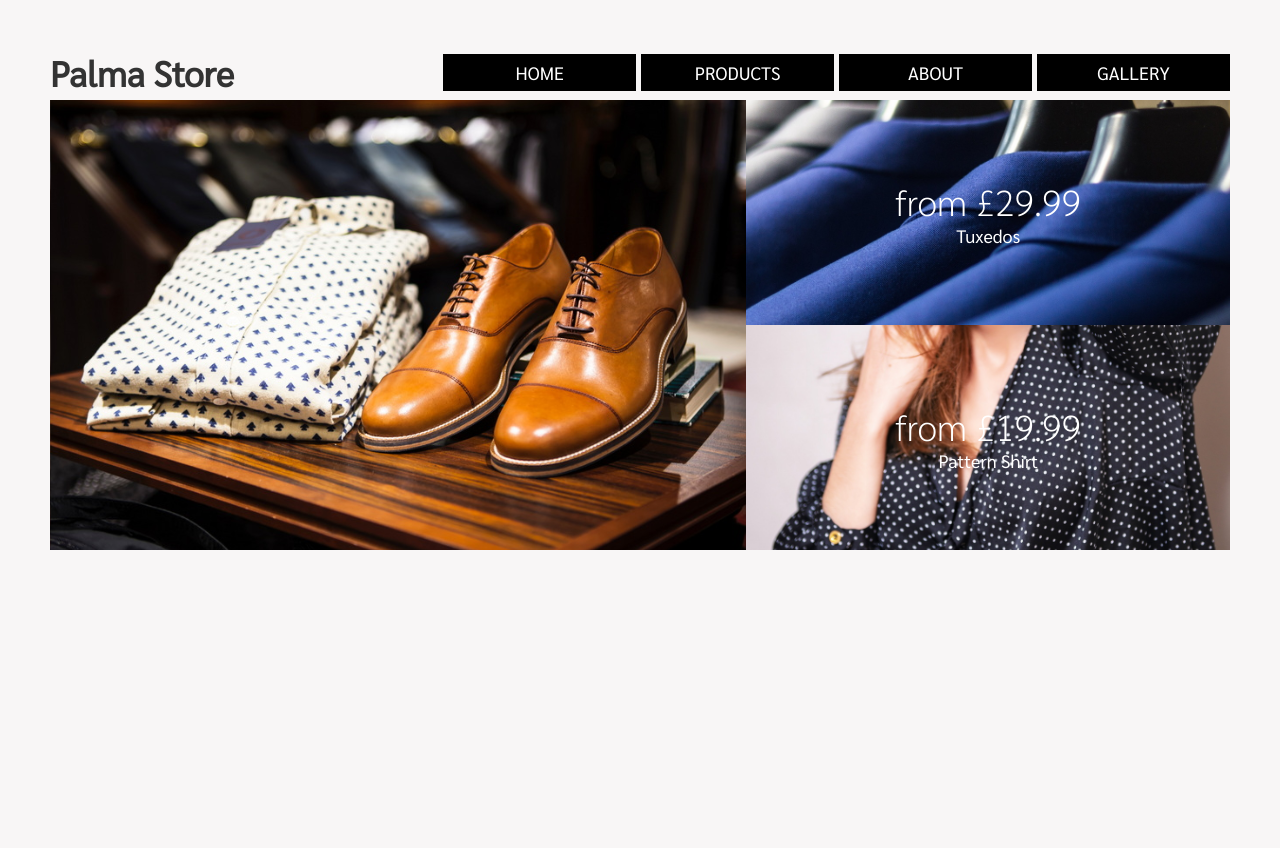
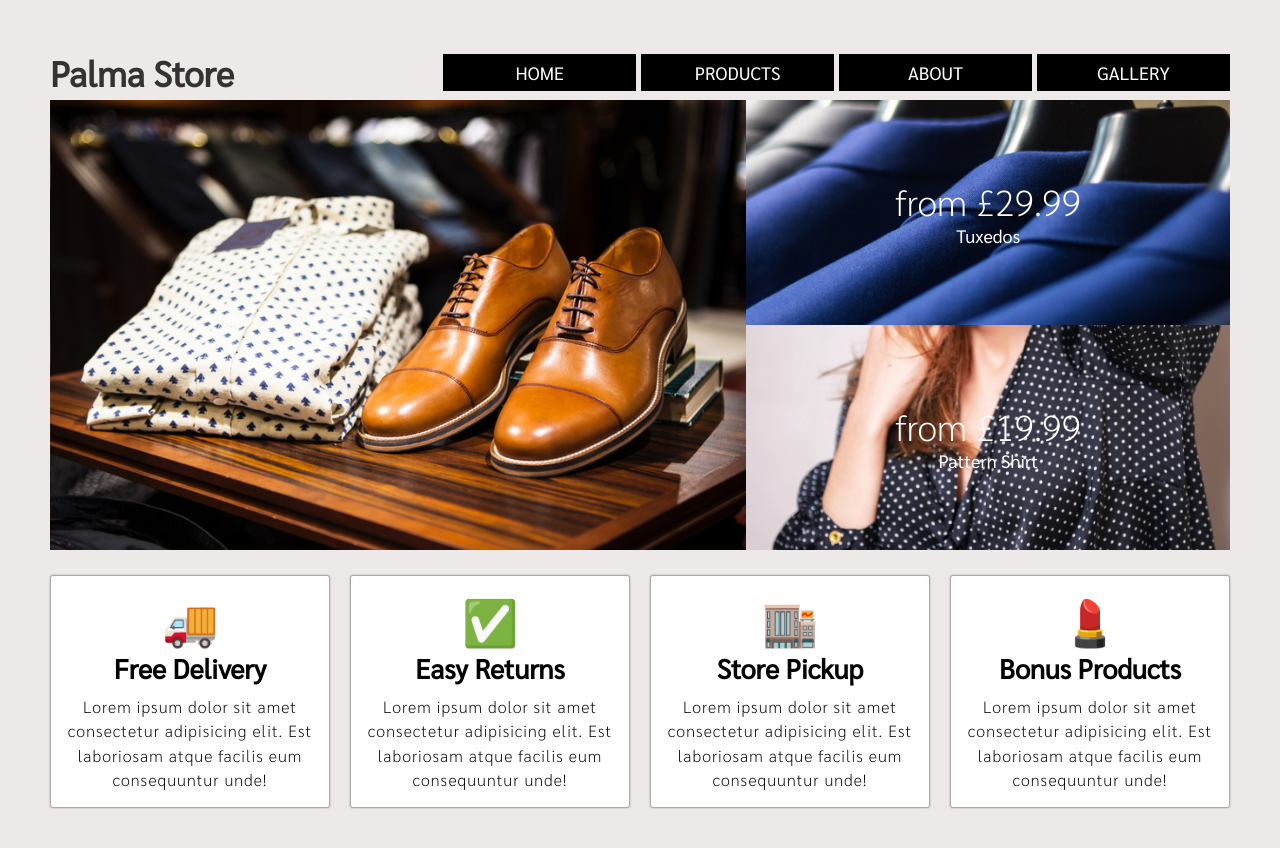
Before and after one commit to revcatnat/gridResponsiveWebsite, a plain HTML site: page index.html in a window 1280 px wide. Before the commit the page ends 800 px from the top, so only its background shows below. Drawn offline with Linux system fonts and the light colour scheme.

Commit message:
'servicesAdded'

```diff
--- a/index.html
+++ b/index.html
@@ -44,7 +44,39 @@
 					<li><a href="">Gallery</a></li>
 				</ul>
 			</nav>
-
+			<section class="services">
+				<div class="service">
+					<div class="icon">🚚</div>
+					<h3>Free Delivery</h3>
+					<p>
+						Lorem ipsum dolor sit amet consectetur adipisicing elit. Est
+						laboriosam atque facilis eum consequuntur unde!
+					</p>
+				</div>
+				<div class="service">
+					<div class="icon">✅</div>
+					<h3>Easy Returns</h3>
+					<p>
+						Lorem ipsum dolor sit amet consectetur adipisicing elit. Est
+						laboriosam atque facilis eum consequuntur unde!
+					</p>
+				</div>
+				<div class="service">
+					<div class="icon">🏬</div>
+					<h3>Store Pickup</h3>
+					<p>
+						Lorem ipsum dolor sit amet consectetur adipisicing elit. Est
+						laboriosam atque facilis eum consequuntur unde!
+					</p>
+				</div>
+				<div class="service">
+					<div class="icon">💄</div>
+					<h3>Bonus Products</h3>
+					<p>
+						Lorem ipsum dolor sit amet consectetur adipisicing elit. Est
+						laboriosam atque facilis eum consequuntur unde!
+					</p>
+				</div>
 			</section>
 		</div>
 		<script>
--- a/style.css
+++ b/style.css
@@ -8,7 +8,7 @@ img {
 }
 
 body {
-	background-color: rgb(248, 246, 246);
+	background-color: rgb(238, 233, 233);
 	font-size: 18px;
 	font-family: "Sarabun", Arial, Helvetica, sans-serif;
 	margin: 50px;
@@ -157,8 +157,41 @@ body {
 	transform: scale(0);
 }
 
+/* Services */
+.services {
+	margin-top: 20px;
+	display: grid;
+	grid-template-columns: repeat(auto-fit, minmax(200px, 1fr));
+	gap: 20px;
+}
+
+.service {
+	background-color: white;
+	padding: 15px;
+	text-align: center;
+	border: 1px solid #aaa;
+	border-radius: 3px;
+	box-shadow: 0 0 2px rgba(0, 0, 0, 0.3);
+}
+
+.service .icon {
+	font-size: 2.5em;
+}
+
+.service h3 {
+	font-size: 1.5em;
+}
+
+.service p {
+	margin-top: 10px;
+	font-weight: 200;
+	letter-spacing: 1px;
+	font-size: 0.9em;
+	line-height: 1.5em;
+}
 /* Responsive Breakpoints */
 
+/* Non-HD */
 @media (max-width: 1024px) {
 	.menu {
 		order: inherit;
@@ -226,6 +259,7 @@ body {
 	}
 }
 
+/* Mobile */
 @media (max-width: 576px) {
 	.header {
 		grid-template-areas:
```
